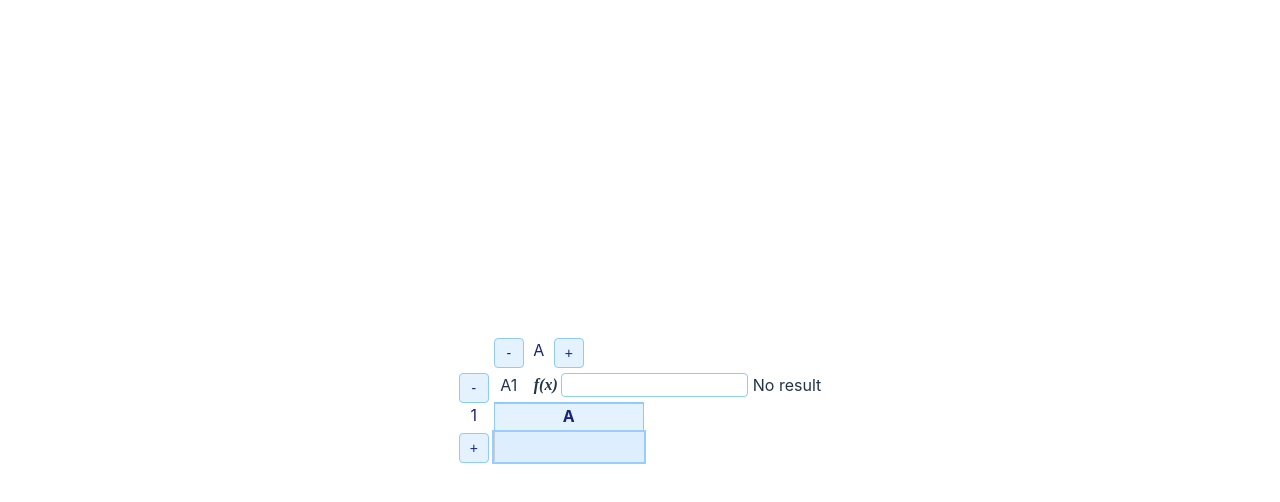
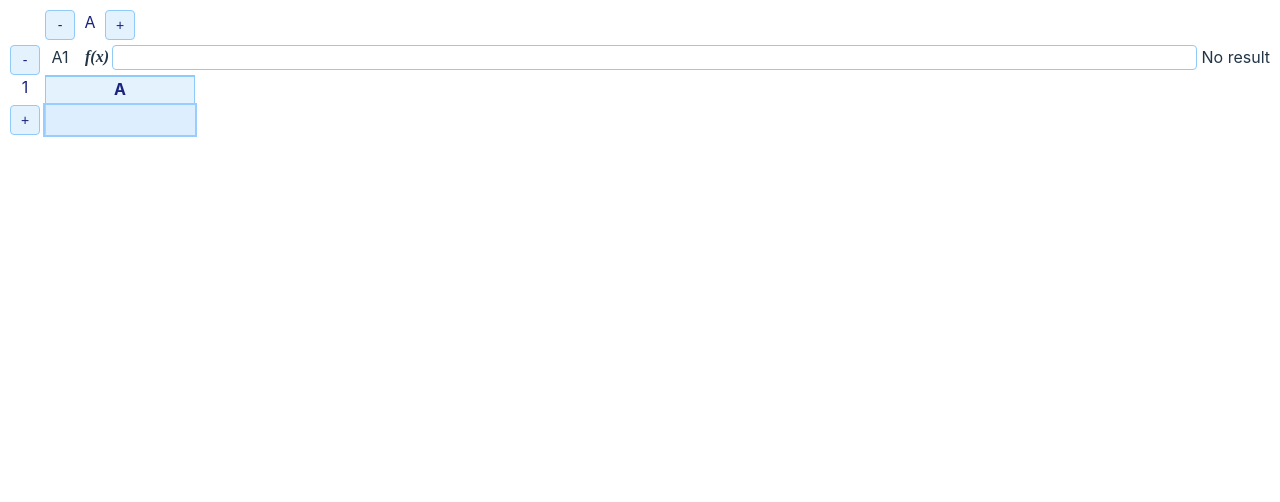
Before and after one commit to agolovchuk/spreadsheet, a React (Vite) app: page / in a window 1280 px wide. Shown: the top 502 px of the page. Built offline with nearby package versions, Linux system fonts and the light colour scheme.

Commit message:
Update layout

```diff
--- a/src/App.tsx
+++ b/src/App.tsx
@@ -2,7 +2,7 @@ import ETable from "@/container/ETable";
 import "./app.scss";
 
 function App() {
-  return <ETable />;
+  return <ETable className="e-table" />;
 }
 
 export default App;
--- a/src/app.scss
+++ b/src/app.scss
@@ -17,3 +17,7 @@
     animation: logo-spin infinite 20s linear;
   }
 }
+
+.e-table {
+  padding: 10px;
+}
--- a/src/container/ETable/index.tsx
+++ b/src/container/ETable/index.tsx
@@ -1,4 +1,5 @@
 import { useCallback, useMemo, useRef, useState } from "react";
+import cn from "classnames";
 import pick from "lodash/fp/pick";
 import update from "lodash/fp/update";
 import {
@@ -20,7 +21,11 @@ import Cell from "./Cell";
 import type { DataRow } from "./types";
 import styles from "./eTable.module.scss";
 
-function ETable() {
+interface Props {
+  className?: string;
+}
+
+function ETable({ className }: Props) {
   const tableRef = useRef<HTMLDivElement>(null);
   const [columnLast, setColumn] = useState<number>(FIRST_COLUMN);
 
@@ -88,7 +93,7 @@ function ETable() {
   );
 
   return (
-    <section className={styles.container}>
+    <section className={cn(styles.container, className)}>
       <Paginator
         current={columnLast}
         onChange={setColumn}
--- a/src/index.css
+++ b/src/index.css
@@ -5,7 +5,7 @@
 
   color-scheme: light dark;
   color: rgba(255, 255, 255, 0.87);
-  background-color: #242424;
+  /* background-color: #242424; */
 
   font-synthesis: none;
   text-rendering: optimizeLegibility;
@@ -32,7 +32,6 @@ a:hover {
 
 body {
   margin: 0;
-  display: flex;
   place-items: center;
   min-width: 320px;
   min-height: 100vh;
```
Also changed, not shown: public/manifest.json.
